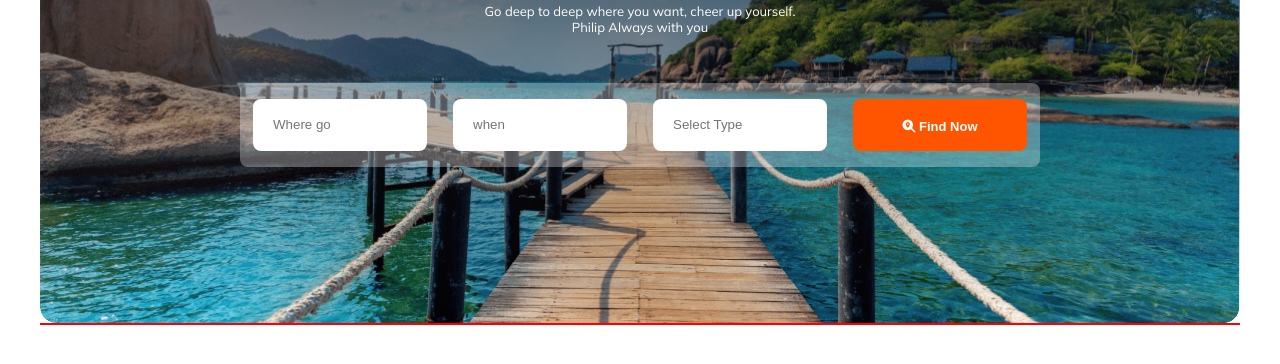
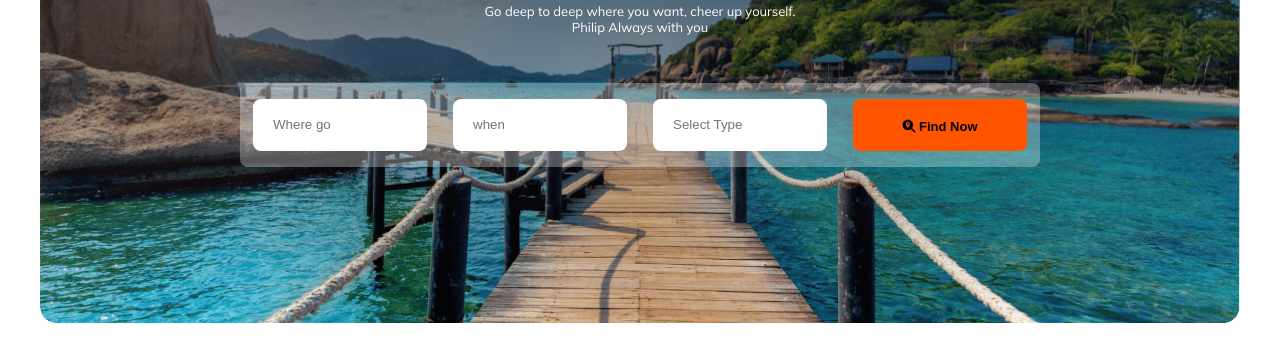
Before and after one commit to mh1sourov/philip-travels, a plain HTML site: page index.html in a window 1280 px wide. Shown: the part 284-648 px from the top of the page. Drawn offline with Linux system fonts and the light colour scheme.

Commit message:
some file deleted

```diff
--- a/index.html
+++ b/index.html
@@ -67,18 +67,6 @@
 
 <!-- Popular tour section start-->
 
-<div class="popular-tour-container">
-
-    <div class="popular-tour-content">
-
-    </div>
-
-    <div class="popular-tour-img">
-
-    </div>
-
-</div>
-
 <!-- popular tour section ends here -->
     </body>
 
--- a/style file/style.css
+++ b/style file/style.css
@@ -138,12 +138,4 @@ color: rgb(66, 66, 71);
     background-color: rgb(255, 84, 0);
     font-weight: 700;
     font-size: 13px;
-    color: rgb(255, 255, 255);
-}
-
-.popular-tour-container{
-    border: 1px solid red;
-    max-width: 1200px;
-    margin: 0 auto 20px;
-
-}
+    }    color: rgb(255, 255, 255);
```
